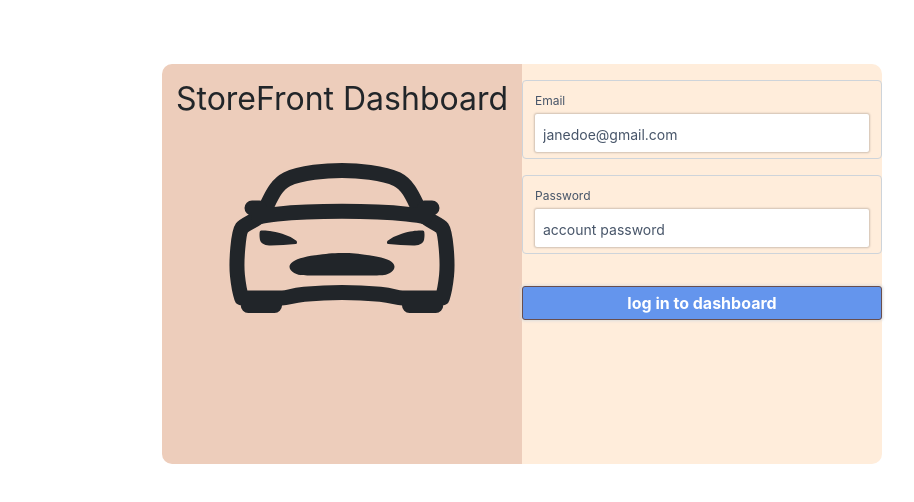
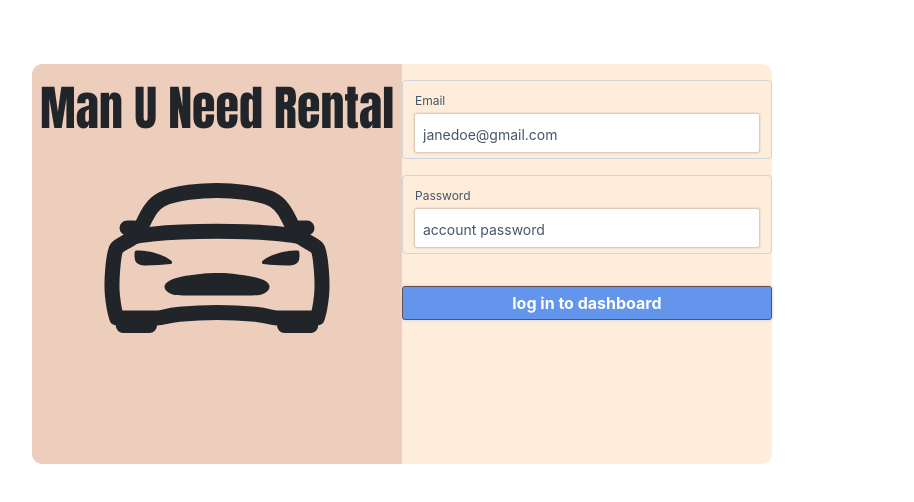
Before and after one commit to ankitjoshi143/AllorNothingManU, a React (Create React App) app: page / in a window 1280 px wide. Shown: the top 502 px of the page, without its empty margins (238-1152 px from the left). Built offline with nearby package versions, Linux system fonts and the light colour scheme; no server answers.

Commit message:
fixed styles

```diff
--- a/src/pages/login/LoginPage.js
+++ b/src/pages/login/LoginPage.js
@@ -54,7 +54,7 @@ function LoginPage(props) {
         <LoginPageContainer>
           <LoginPageLeft>
             <header>
-              <h2>StoreFront Dashboard</h2>
+              <h1>Man U Need Rental</h1>
               <p><IoCarSportOutline size="15rem"/></p>
               </header>
           </LoginPageLeft>
--- a/src/pages/login/styles.js
+++ b/src/pages/login/styles.js
@@ -3,7 +3,10 @@ import styled from "styled-components";
 
 const LoginPageStyles = styled.section`
   margin: 4rem auto 0;
-  max-width: 480px;
+  //max-width: 480px;
+  display: flex;
+  align-items: center;
+  justify-content: center;
   h2 {
     text-align: center;
     font-size: 2rem;
@@ -77,7 +80,6 @@ const LoginPageContainer = styled.div `
     align-items: center;
     justify-content: center;
     margin: 0 auto;
-    width: 150%;
     height: auto;
 
 `;
```
